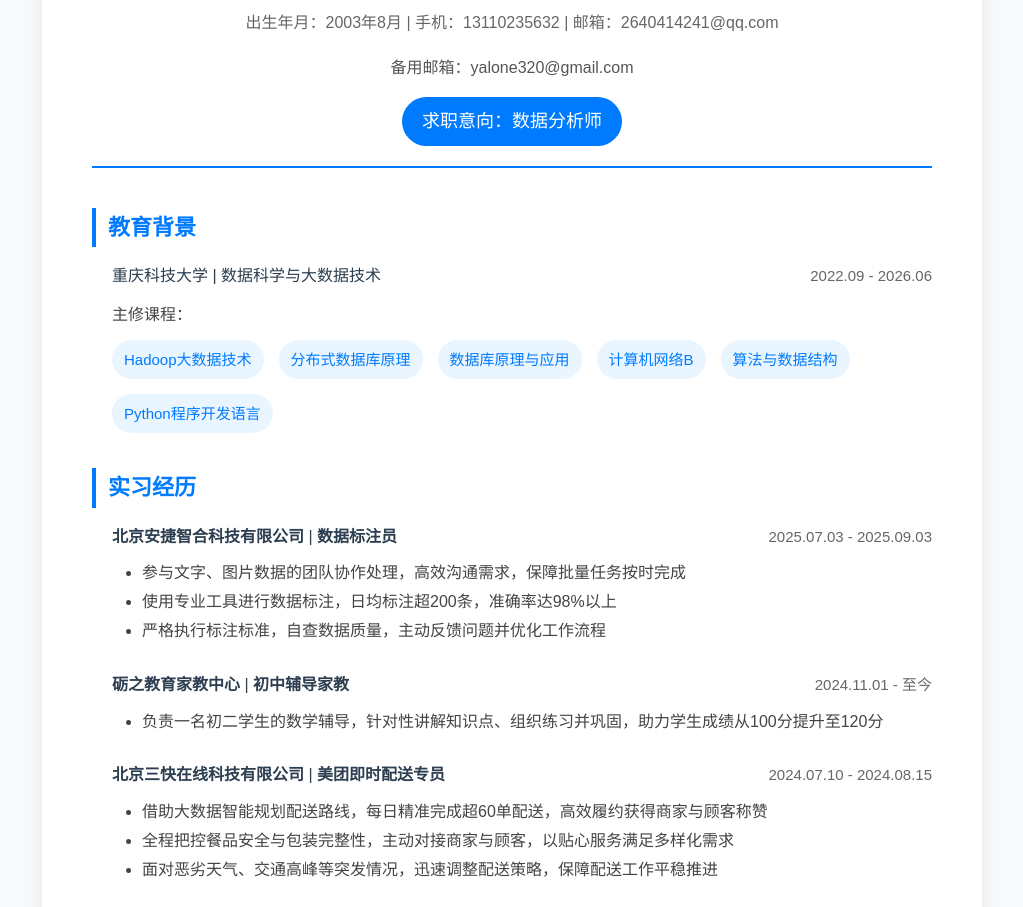
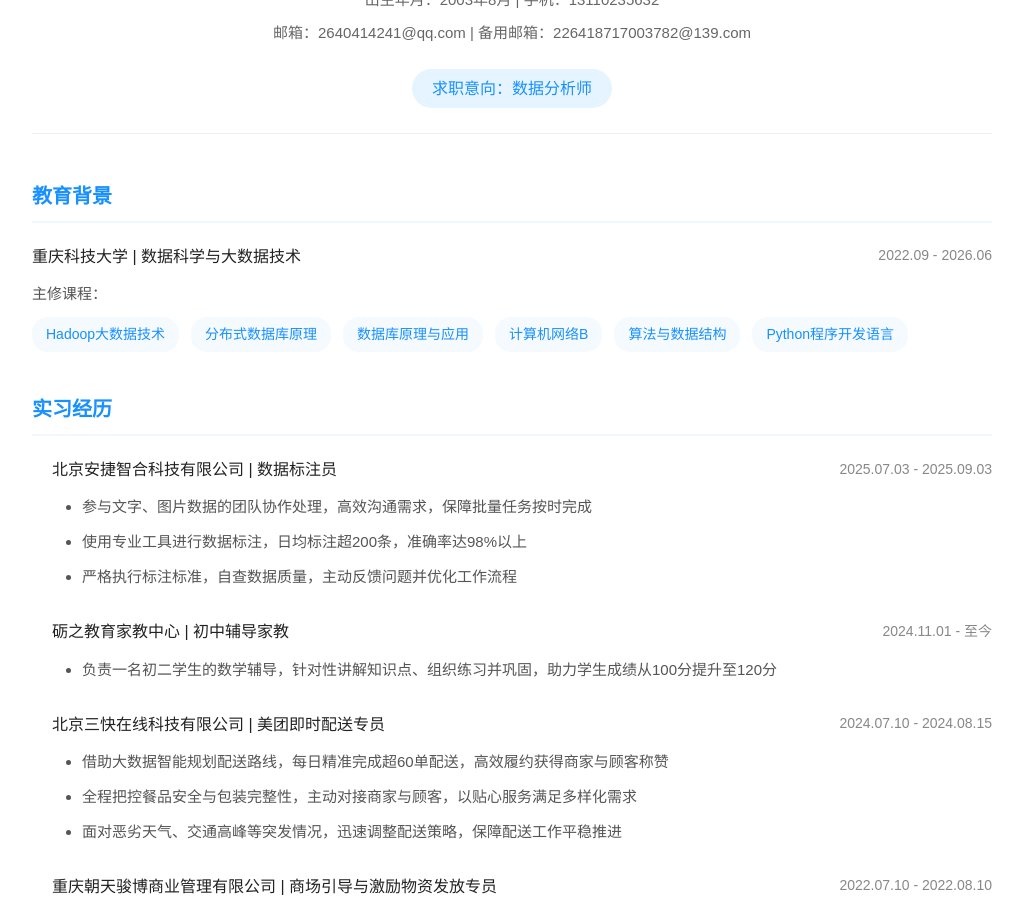
Before and after one commit to yalone320-svg/Yalone.github.io, a plain HTML site: page index.html in a window 1280 px wide. Shown: the part 378-1285 px from the top of the page, without its empty margins (128-1151 px from the left). Drawn offline with Linux system fonts and the light colour scheme.

Commit message:
Update index.html

```diff
--- a/index.html
+++ b/index.html
@@ -11,170 +11,162 @@
             box-sizing: border-box;
         }
         body {
-            font-family: "Microsoft YaHei", "PingFang SC", sans-serif;
-            background-color: #f8f9fa;
+            font-family: "微软雅黑", "PingFang SC", sans-serif;
+            background-color: #f5f5f5;
             color: #333;
-            line-height: 1.8;
-            max-width: 1000px;
+            line-height: 1.7;
+            max-width: 1100px;
             margin: 0 auto;
-            padding: 30px;
+            padding: 40px 20px;
         }
-        .resume-container {
+        .resume-wrapper {
             background-color: white;
-            border-radius: 12px;
-            box-shadow: 0 2px 15px rgba(0, 0, 0, 0.08);
+            border-radius: 8px;
+            box-shadow: 0 3px 15px rgba(0, 0, 0, 0.05);
             padding: 50px;
-            display: flex;
-            flex-direction: column;
-            align-items: center;
         }
         .header {
             text-align: center;
-            margin-bottom: 40px;
-            border-bottom: 2px solid #007bff;
-            padding-bottom: 20px;
-            width: 100%;
+            margin-bottom: 45px;
+            padding-bottom: 25px;
+            border-bottom: 1px solid #eee;
         }
         .avatar {
-            width: 150px;
-            height: 200px;
-            border-radius: 8px;
+            width: 140px;
+            height: 180px;
+            border-radius: 6px;
             object-fit: cover;
-            margin-bottom: 20px;
-            border: 3px solid #e9f5ff;
+            margin: 0 auto 20px;
+            border: 2px solid #f0f7ff;
         }
-        .name {
-            font-size: 36px;
-            color: #2c3e50;
-            margin-bottom: 10px;
-            font-weight: 700;
+        .fullname {
+            font-size: 32px;
+            color: #222;
+            margin-bottom: 12px;
+            font-weight: 600;
         }
-        .basic-info {
+        .base-info {
+            font-size: 15px;
+            color: #666;
+            margin-bottom: 8px;
+        }
+        .job-want {
+            display: inline-block;
+            margin-top: 15px;
+            padding: 6px 20px;
+            background-color: #e6f4ff;
+            color: #1890ff;
+            border-radius: 20px;
             font-size: 16px;
-            color: #666;
-            line-height: 2;
+            font-weight: 500;
         }
         .section {
-            width: 100%;
-            margin-bottom: 35px;
+            margin-bottom: 40px;
         }
         .section-title {
-            font-size: 22px;
-            color: #007bff;
-            margin-bottom: 15px;
-            padding-left: 12px;
-            border-left: 4px solid #007bff;
+            font-size: 20px;
+            color: #1890ff;
+            margin-bottom: 20px;
+            padding-bottom: 8px;
+            border-bottom: 2px solid #f0f7ff;
             font-weight: 600;
         }
-        .content {
-            font-size: 16px;
-            color: #444;
-        }
-        .education, .internship, .campus, .skills, .self-evaluation {
+        .content-list {
             margin-left: 20px;
         }
-        .internship-item, .campus-item {
-            margin-bottom: 25px;
+        .content-item {
+            margin-bottom: 28px;
         }
         .item-header {
             display: flex;
             justify-content: space-between;
-            margin-bottom: 8px;
+            align-items: center;
+            margin-bottom: 10px;
             font-weight: 500;
-            color: #2c3e50;
         }
-        .company, .position, .role {
-            font-weight: 600;
+        .item-name {
+            color: #222;
+            font-size: 16px;
         }
-        .date {
-            color: #666;
+        .item-date {
+            color: #888;
+            font-size: 14px;
+        }
+        .item-desc {
+            color: #555;
             font-size: 15px;
+            line-height: 1.8;
+        }
+        .course-container {
+            display: flex;
+            flex-wrap: wrap;
+            gap: 12px;
+            margin-top: 10px;
+        }
+        .course-tag {
+            padding: 5px 14px;
+            background-color: #f5fafe;
+            color: #1890ff;
+            border-radius: 16px;
+            font-size: 14px;
         }
         ul {
             list-style-type: disc;
             margin-left: 30px;
         }
-        .course-list {
-            display: flex;
-            flex-wrap: wrap;
-            gap: 15px;
-        }
-        .course-item {
-            background-color: #e9f5ff;
-            padding: 6px 12px;
-            border-radius: 20px;
-            color: #007bff;
-            font-size: 15px;
-        }
-        .contact-info {
-            margin-top: 15px;
-            font-size: 16px;
-            color: #555;
-        }
-        .job-intention {
-            display: inline-block;
-            background-color: #007bff;
-            color: white;
-            padding: 8px 20px;
-            border-radius: 30px;
-            font-size: 18px;
-            margin-top: 15px;
+        li {
+            margin-bottom: 8px;
         }
         @media (max-width: 768px) {
-            .resume-container {
-                padding: 25px;
+            .resume-wrapper {
+                padding: 30px 15px;
             }
-            .name {
+            .fullname {
                 font-size: 28px;
             }
             .section-title {
-                font-size: 20px;
+                font-size: 18px;
             }
             .item-header {
                 flex-direction: column;
+                align-items: flex-start;
                 gap: 5px;
             }
-            .course-list {
+            .course-container {
                 gap: 10px;
-            }
-            .avatar {
-                width: 120px;
-                height: 160px;
             }
         }
     </style>
 </head>
 <body>
-    <div class="resume-container">
-        <!-- 头部信息（含图片） -->
+    <div class="resume-wrapper">
+        <!-- 头部信息 -->
         <div class="header">
             <img src="ymy.jpg" alt="易梦园个人照片" class="avatar">
-            <div class="name">易梦园</div>
-            <div class="basic-info">
-                出生年月：2003年8月 | 手机：13110235632 | 邮箱：2640414241@qq.com
-            </div>
-            <div class="contact-info">
-                备用邮箱：yalone320@gmail.com
-            </div>
-            <div class="job-intention">求职意向：数据分析师</div>
+            <div class="fullname">易梦园</div>
+            <div class="base-info">出生年月：2003年8月 | 手机：13110235632</div>
+            <div class="base-info">邮箱：2640414241@qq.com | 备用邮箱：226418717003782@139.com</div>
+            <div class="job-want">求职意向：数据分析师</div>
         </div>
 
         <!-- 教育背景 -->
         <div class="section">
             <div class="section-title">教育背景</div>
-            <div class="content education">
+            <div class="content-item">
                 <div class="item-header">
-                    <span class="school">重庆科技大学 | 数据科学与大数据技术</span>
-                    <span class="date">2022.09 - 2026.06</span>
+                    <div class="item-name">重庆科技大学 | 数据科学与大数据技术</div>
+                    <div class="item-date">2022.09 - 2026.06</div>
                 </div>
-                <div class="course-title" style="margin: 10px 0; font-weight: 500;">主修课程：</div>
-                <div class="course-list">
-                    <div class="course-item">Hadoop大数据技术</div>
-                    <div class="course-item">分布式数据库原理</div>
-                    <div class="course-item">数据库原理与应用</div>
-                    <div class="course-item">计算机网络B</div>
-                    <div class="course-item">算法与数据结构</div>
-                    <div class="course-item">Python程序开发语言</div>
+                <div class="item-desc">
+                    <div>主修课程：</div>
+                    <div class="course-container">
+                        <div class="course-tag">Hadoop大数据技术</div>
+                        <div class="course-tag">分布式数据库原理</div>
+                        <div class="course-tag">数据库原理与应用</div>
+                        <div class="course-tag">计算机网络B</div>
+                        <div class="course-tag">算法与数据结构</div>
+                        <div class="course-tag">Python程序开发语言</div>
+                    </div>
                 </div>
             </div>
         </div>
@@ -182,48 +174,44 @@
         <!-- 实习经历 -->
         <div class="section">
             <div class="section-title">实习经历</div>
-            <div class="content internship">
-                <!-- 实习1 -->
-                <div class="internship-item">
+            <div class="content-list">
+                <div class="content-item">
                     <div class="item-header">
-                        <span><span class="company">北京安捷智合科技有限公司</span> | <span class="position">数据标注员</span></span>
-                        <span class="date">2025.07.03 - 2025.09.03</span>
+                        <div class="item-name">北京安捷智合科技有限公司 | 数据标注员</div>
+                        <div class="item-date">2025.07.03 - 2025.09.03</div>
                     </div>
-                    <ul>
+                    <ul class="item-desc">
                         <li>参与文字、图片数据的团队协作处理，高效沟通需求，保障批量任务按时完成</li>
                         <li>使用专业工具进行数据标注，日均标注超200条，准确率达98%以上</li>
                         <li>严格执行标注标准，自查数据质量，主动反馈问题并优化工作流程</li>
                     </ul>
                 </div>
-                <!-- 实习2 -->
-                <div class="internship-item">
+                <div class="content-item">
                     <div class="item-header">
-                        <span><span class="company">砺之教育家教中心</span> | <span class="position">初中辅导家教</span></span>
-                        <span class="date">2024.11.01 - 至今</span>
+                        <div class="item-name">砺之教育家教中心 | 初中辅导家教</div>
+                        <div class="item-date">2024.11.01 - 至今</div>
                     </div>
-                    <ul>
+                    <ul class="item-desc">
                         <li>负责一名初二学生的数学辅导，针对性讲解知识点、组织练习并巩固，助力学生成绩从100分提升至120分</li>
                     </ul>
                 </div>
-                <!-- 实习3 -->
-                <div class="internship-item">
+                <div class="content-item">
                     <div class="item-header">
-                        <span><span class="company">北京三快在线科技有限公司</span> | <span class="position">美团即时配送专员</span></span>
-                        <span class="date">2024.07.10 - 2024.08.15</span>
+                        <div class="item-name">北京三快在线科技有限公司 | 美团即时配送专员</div>
+                        <div class="item-date">2024.07.10 - 2024.08.15</div>
                     </div>
-                    <ul>
+                    <ul class="item-desc">
                         <li>借助大数据智能规划配送路线，每日精准完成超60单配送，高效履约获得商家与顾客称赞</li>
                         <li>全程把控餐品安全与包装完整性，主动对接商家与顾客，以贴心服务满足多样化需求</li>
                         <li>面对恶劣天气、交通高峰等突发情况，迅速调整配送策略，保障配送工作平稳推进</li>
                     </ul>
                 </div>
-                <!-- 实习4 -->
-                <div class="internship-item">
+                <div class="content-item">
                     <div class="item-header">
-                        <span><span class="company">重庆朝天骏博商业管理有限公司</span> | <span class="position">商场引导与激励物资发放专员</span></span>
-                        <span class="date">2022.07.10 - 2022.08.10</span>
+                        <div class="item-name">重庆朝天骏博商业管理有限公司 | 商场引导与激励物资发放专员</div>
+                        <div class="item-date">2022.07.10 - 2022.08.10</div>
                     </div>
-                    <ul>
+                    <ul class="item-desc">
                         <li>担当商场引导先锋，每日高效指引超百位行人入场，有效提升商场初始客流量</li>
                         <li>负责奖品分发工作，精准规划发放流程，确保每份奖品及时无误递至获奖者手中</li>
                     </ul>
@@ -234,51 +222,31 @@
         <!-- 校园经历 -->
         <div class="section">
             <div class="section-title">校园经历</div>
-            <div class="content campus">
-                <div class="campus-item">
-                    <div class="item-header">
-                        <span class="role">团支书</span>
-                    </div>
-                    <ul>
-                        <li>精心策划团日活动，丰富班级文化生活</li>
-                        <li>积极宣传党团知识，有效提升班级思想建设水平</li>
+            <ul class="content-list item-desc">
+                <li><strong>团支书</strong>：精心策划团日活动，积极宣传党团知识，有效提升班级思想建设</li>
+                <li><strong>生活委员</strong>：精心采买班级物资，合理安排卫生值日，营造良好班级环境</li>
             </ul>
-                </div>
-                <div class="campus-item">
-                    <div class="item-header">
-                        <span class="role">生活委员</span>
-                    </div>
-                    <ul>
-                        <li>精心采买班级物资，合理控制开支，保障班级日常需求</li>
-                        <li>科学安排卫生值日，营造整洁舒适的班级环境</li>
-                    </ul>
-                </div>
-            </div>
         </div>
 
         <!-- 技能证书 -->
         <div class="section">
             <div class="section-title">技能证书</div>
-            <div class="content skills">
-                <ul>
+            <ul class="content-list item-desc">
                 <li>全国大学英语四级证书</li>
                 <li>机动车驾驶证</li>
                 <li>熟练掌握各类办公软件，具备数据处理相关技能</li>
             </ul>
         </div>
-        </div>
 
         <!-- 自我评价 -->
         <div class="section">
             <div class="section-title">自我评价</div>
-            <div class="content self-evaluation">
-                <ul>
-                    <li>高自驱、强目标感，渴望成功，勇于担当，性格开朗热情，具备良好的沟通协作能力</li>
-                    <li>勤学善思、积极进取，熟练掌握各类办公软件，能够快速适应行业变化与工作需求</li>
+            <ul class="content-list item-desc">
+                <li>高自驱、强目标感，渴望成功，勇于担当，性格开朗热情，具备良好沟通协作能力</li>
+                <li>勤学善思、积极进取，熟练掌握各类办公软件，能快速适应行业变化与工作需求</li>
                 <li>严于律己、注重细节，以高标准执行各项工作任务，具备较强的责任心与执行力</li>
             </ul>
         </div>
     </div>
-    </div>
 </body>
 </html>
```
Lines whose indentation alone changed are shown as unchanged.
